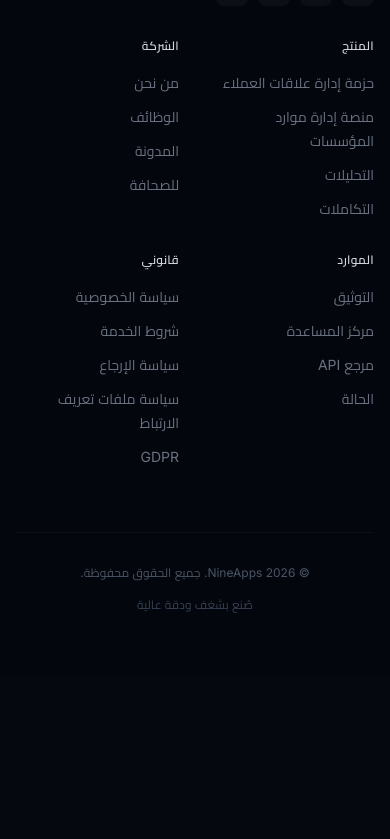
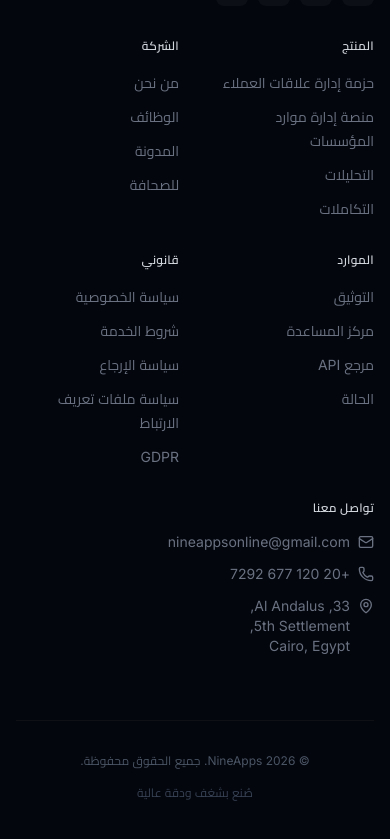
Before and after one commit to nineappsonline-hash/9apps, a Next.js app: page /privacy in a window 390 px wide. Shown: the part 4530-5369 px from the top of the page. Before the commit the page ends 5207 px from the top, so only its background shows below. Built offline with nearby package versions, Linux system fonts and the light colour scheme.

Commit message:
Add Contact Us column to footer with email, phone, and address

```diff
--- a/src/components/Footer.tsx
+++ b/src/components/Footer.tsx
@@ -3,7 +3,7 @@
 import Link from 'next/link'
 import Image from 'next/image'
 import { motion } from 'framer-motion'
-import { Mail } from 'lucide-react'
+import { Mail, Phone, MapPin } from 'lucide-react'
 import { useI18n } from '@/lib/i18n'
 
 function GithubIcon() {
@@ -73,7 +73,7 @@ export default function Footer() {
       <div className="absolute top-0 left-0 right-0 h-px bg-gradient-to-r from-transparent via-indigo-500/40 to-transparent" />
 
       <div className="max-w-7xl mx-auto px-4 sm:px-6 lg:px-8 py-16">
-        <div className="grid grid-cols-2 md:grid-cols-3 lg:grid-cols-6 gap-8">
+        <div className="grid grid-cols-2 md:grid-cols-3 lg:grid-cols-7 gap-8">
           <div className="col-span-2">
             <Link href="/" className="flex items-center gap-2.5 mb-4">
               <Image
@@ -120,6 +120,30 @@ export default function Footer() {
               </ul>
             </div>
           ))}
+
+          <div>
+            <h3 className="text-xs font-semibold text-gray-300 mb-4 tracking-wide">{t.contactUs}</h3>
+            <ul className="space-y-3">
+              <li>
+                <a href="mailto:nineappsonline@gmail.com" className="flex items-start gap-2 text-sm text-gray-500 hover:text-gray-200 transition-colors duration-200">
+                  <Mail className="w-4 h-4 mt-0.5 shrink-0" />
+                  nineappsonline@gmail.com
+                </a>
+              </li>
+              <li>
+                <a href="tel:+201206777292" className="flex items-start gap-2 text-sm text-gray-500 hover:text-gray-200 transition-colors duration-200">
+                  <Phone className="w-4 h-4 mt-0.5 shrink-0" />
+                  +20 120 677 7292
+                </a>
+              </li>
+              <li>
+                <div className="flex items-start gap-2 text-sm text-gray-500">
+                  <MapPin className="w-4 h-4 mt-0.5 shrink-0" />
+                  <span>33, Al Andalus,<br />5th Settlement,<br />Cairo, Egypt</span>
+                </div>
+              </li>
+            </ul>
+          </div>
         </div>
 
         <div className="mt-16 pt-8 border-t border-white/[0.04] flex flex-col sm:flex-row items-center justify-between gap-4 text-center sm:text-left">
--- a/src/lib/i18n.tsx
+++ b/src/lib/i18n.tsx
@@ -119,6 +119,7 @@ type TranslationKeys = {
   termsOfService: string
   cookiePolicy: string
   gdpr: string
+  contactUs: string
   // Return Policy
   returnPolicy: string
   returnPolicyTitle: string
@@ -335,6 +336,7 @@ const translations: Record<Locale, TranslationKeys> = {
     termsOfService: 'Terms of Service',
     cookiePolicy: 'Cookie Policy',
     gdpr: 'GDPR',
+    contactUs: 'Contact Us',
     // Return Policy
     returnPolicy: 'Return Policy',
     returnPolicyTitle: 'Return & Refund Policy',
@@ -549,6 +551,7 @@ const translations: Record<Locale, TranslationKeys> = {
     termsOfService: 'شروط الخدمة',
     cookiePolicy: 'سياسة ملفات تعريف الارتباط',
     gdpr: 'GDPR',
+    contactUs: 'تواصل معنا',
     // Return Policy
     returnPolicy: 'سياسة الإرجاع',
     returnPolicyTitle: 'سياسة الإرجاع والاسترداد',
```
